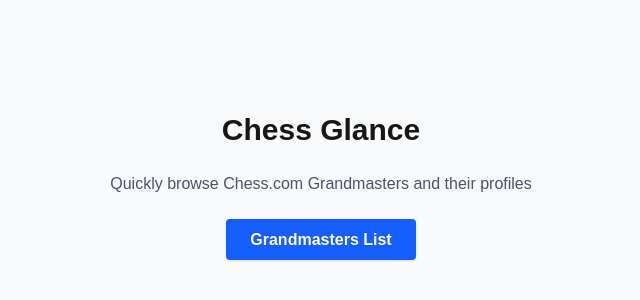
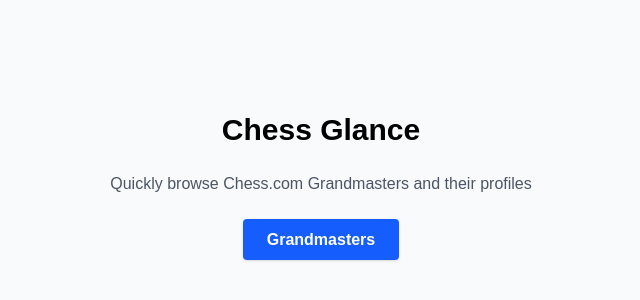
Before and after one commit to Victorio47/chess-glance, a Next.js app: page / in a window 1280 px wide. Shown: the part 218-518 px from the top of the page, without its empty margins (319-959 px from the left). Built offline with nearby package versions, Linux system fonts and the light colour scheme.

Commit message:
feat: add black color to Chess Glance H1 title

```diff
--- a/src/app/page.tsx
+++ b/src/app/page.tsx
@@ -4,10 +4,10 @@
 const HomePage: React.FC = () => {
   return (
     <main className="flex flex-col items-center justify-center min-h-screen bg-gray-50">
-      <h1 className="text-3xl font-bold mb-6">Chess Glance</h1>
+      <h1 className="text-3xl font-bold mb-6 text-black">Chess Glance</h1>
       <p className="mb-8 text-gray-600">Quickly browse Chess.com Grandmasters and their profiles</p>
       <Link href="/players">
-        <span className="px-6 py-3 bg-blue-600 text-white rounded shadow hover:bg-blue-700 transition cursor-pointer font-semibold">Grandmasters List</span>
+        <span className="px-6 py-3 bg-blue-600 text-white rounded shadow hover:bg-blue-700 transition cursor-pointer font-semibold">Grandmasters</span>
       </Link>
     </main>
   );
```
